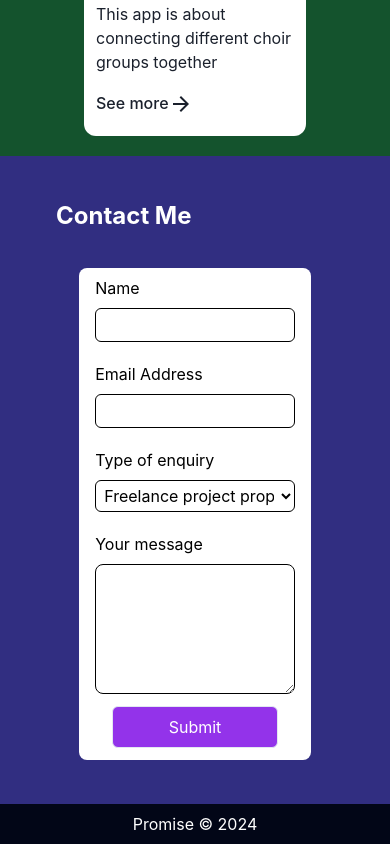
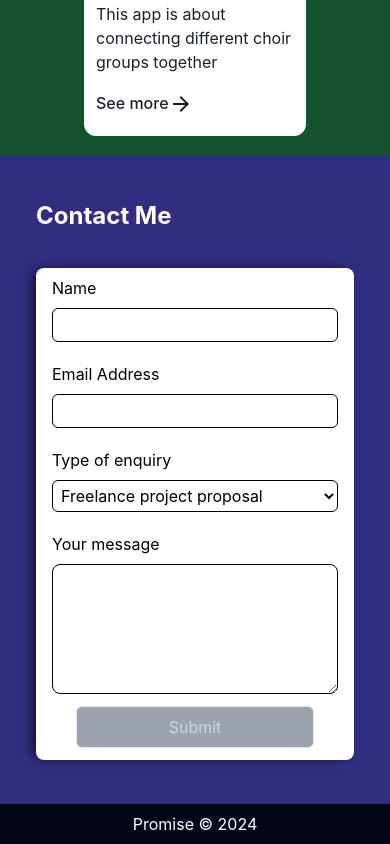
Before and after one commit to Reverrd/portfolio2, a React (Vite) app: page / in a window 390 px wide. Shown: the part 2319-3163 px from the top of the page. Built offline with nearby package versions, Linux system fonts and the light colour scheme.

Commit message:
submit button update

```diff
--- a/src/components/body/contactSection/ContactSection.jsx
+++ b/src/components/body/contactSection/ContactSection.jsx
@@ -2,9 +2,9 @@
 import axios from 'axios'
 
 import Validate from "./Validate"
+import './contact.scss'
 
-
-import { useState } from "react";
+import { useCallback, useEffect, useState } from "react";
 
 export default function ContactSection() {
   const [errors, setErrors] = useState({})
@@ -15,7 +15,7 @@ export default function ContactSection() {
 
   const [verified, setVerified] = useState(false);
   const [submitting, setSubmitting] = useState(false)
-  const [submitted, setSubmitted] = useState(false)
+  // const [submitted, setSubmitted] = useState(false)
 
 
   const handleValidation = ()=>{
@@ -23,9 +23,19 @@ export default function ContactSection() {
     setErrors(validationErrors);
     // return Object.keys(validationErrors).length === 0;
   }
+  const allFieldsFilled = useCallback(()=>{
+    return name && email && enquiry && message
+  },[name,email,enquiry,message])
+  useEffect(()=>{
+    setVerified(allFieldsFilled());
+  },[allFieldsFilled])
+
 
       const handleSubmit = (e)=>{
           e.preventDefault();
+          if (!allFieldsFilled()) {
+            return
+          }
           setSubmitting(true)
           const data ={
             Name: name,
@@ -36,19 +46,25 @@ export default function ContactSection() {
           axios.post('https://sheet.best/api/sheets/87c6d307-6b33-4efd-892e-d873b2ca3760', data)
           .then((response)=>{
             console.log(response);
+            if(response.ok) throw{
+
+            }
 
             const isValid = handleValidation();
 
-            if(!isValid)  {
+            if(isValid){
               console.log({name,email,enquiry,message})
-              setVerified(true)
+              setVerified(true)}
+              else{
+                console.log({name,email,enquiry,message})
+                setVerified(false)
               setName('');
             setEmail('');
             setEnquiry(undefined);
             setMessage('');
-            }
+
             setSubmitting(false)
-
+              }
           })
           .catch((error)=>{
             console.log(error)
@@ -57,11 +73,11 @@ export default function ContactSection() {
         }
   return (
     <div id="contact" className=" bg-indigo-900 h-auto text-white static top-10">
-      <div id="contactWrapper" className="py-11 px-14">
+      <div id="contactWrapper" className="py-11 lg:px-14 xxs:px-9">
       <h1 className="font-bold text-2xl text-white">Contact Me</h1>
 
       <div id="formWrapper" className=" flex  pt-9 justify-center ">
-      <form onSubmit={handleSubmit} className=" px-4 bg-white   lg:w-4/12 xxs:w-10/12 rounded-lg">
+      <form id='form' onSubmit={handleSubmit} className=" px-4 bg-white   lg:w-4/12 sm:w-9/12 xxs:w-full rounded-lg">
         <div className=" text-black flex flex-col pb-3 ">
         <label className='my-2' htmlFor="name">Name</label>
         <input
@@ -123,12 +139,13 @@ export default function ContactSection() {
 
         <div className="flex justify-center">
 
-        <button className="py-2 mb-3  bg-purple-600 border rounded-md w-10/12" type="submit">{submitting ? (<div>Loading</div>) : "Submit"}</button>
+
+        <button type='submit' disabled={!verified || submitting   } className={`relative py-2 mb-3 border rounded-md w-10/12 ${!verified? 'bg-gray-400 text-slate-300':  'bg-purple-600 text-white'}`}>{submitting ? (<div className='loading'></div>) : "Submit"}</button>
 
         </div>
-        {verified && (
+        {verified ? (
               <div className="text-green-500">Thank you for your application. I will get back to you shortly.</div>
-            )}
+            ):'' }
       </form>
       </div>
       </div>
--- a/src/components/body/contactSection/contact.scss
+++ b/src/components/body/contactSection/contact.scss
@@ -2,3 +2,19 @@
     width: 200px;
     height: 200px;
 }
+#form{
+    box-shadow: -5px 0px 13px -3px rgba(0,0,0,0.82);
+-webkit-box-shadow: -5px 0px 13px -3px rgba(0,0,0,0.82);
+-moz-box-shadow: -5px 0px 13px -3px rgba(0,0,0,0.82);
+}
+
+.loading::before{
+    content:'';
+    width: 50px;
+    height: 70px;
+    border-radius: 50%;
+    position: absolute;
+    border-top: 10px green solid;
+    top: 0;
+    left: 0;
+}
```
